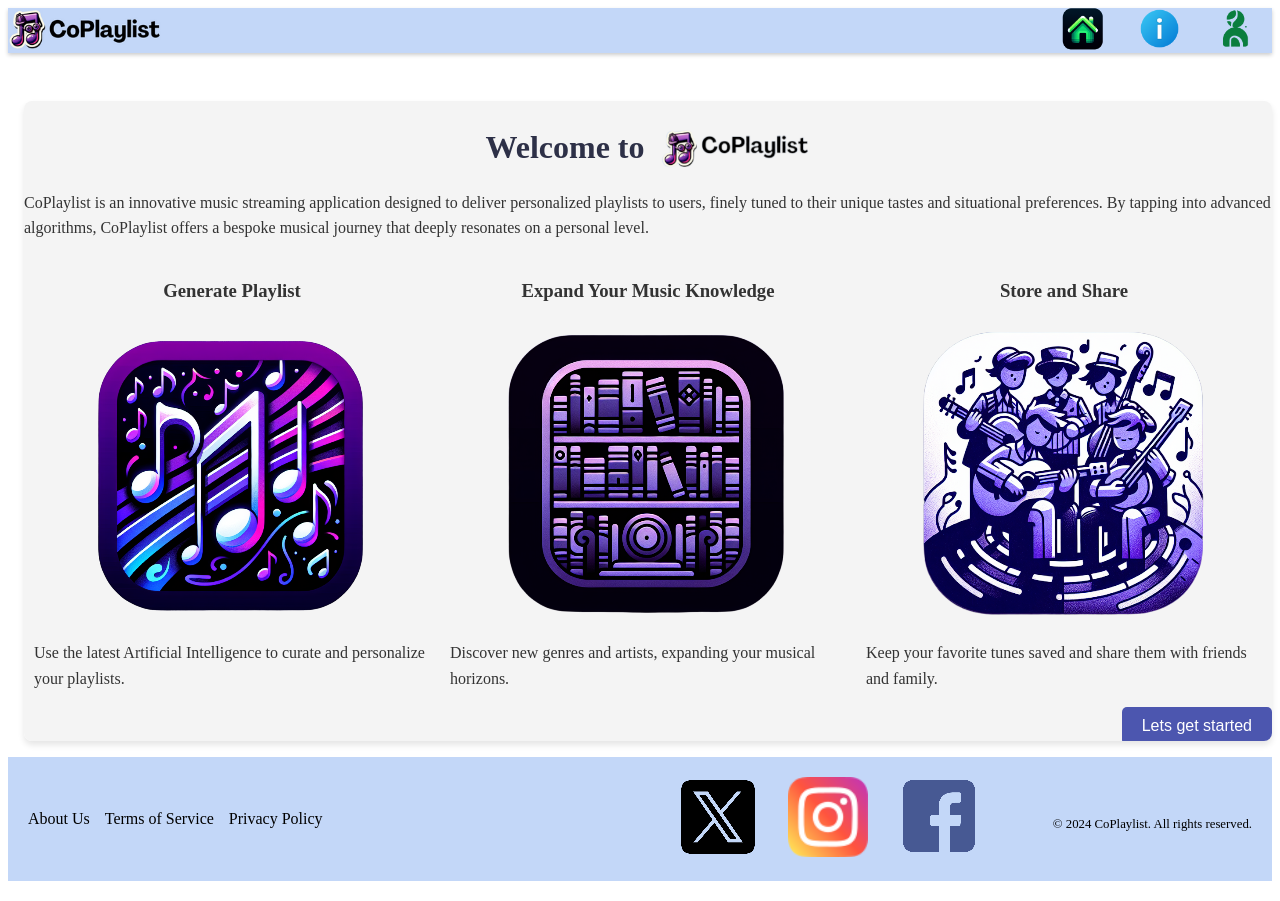
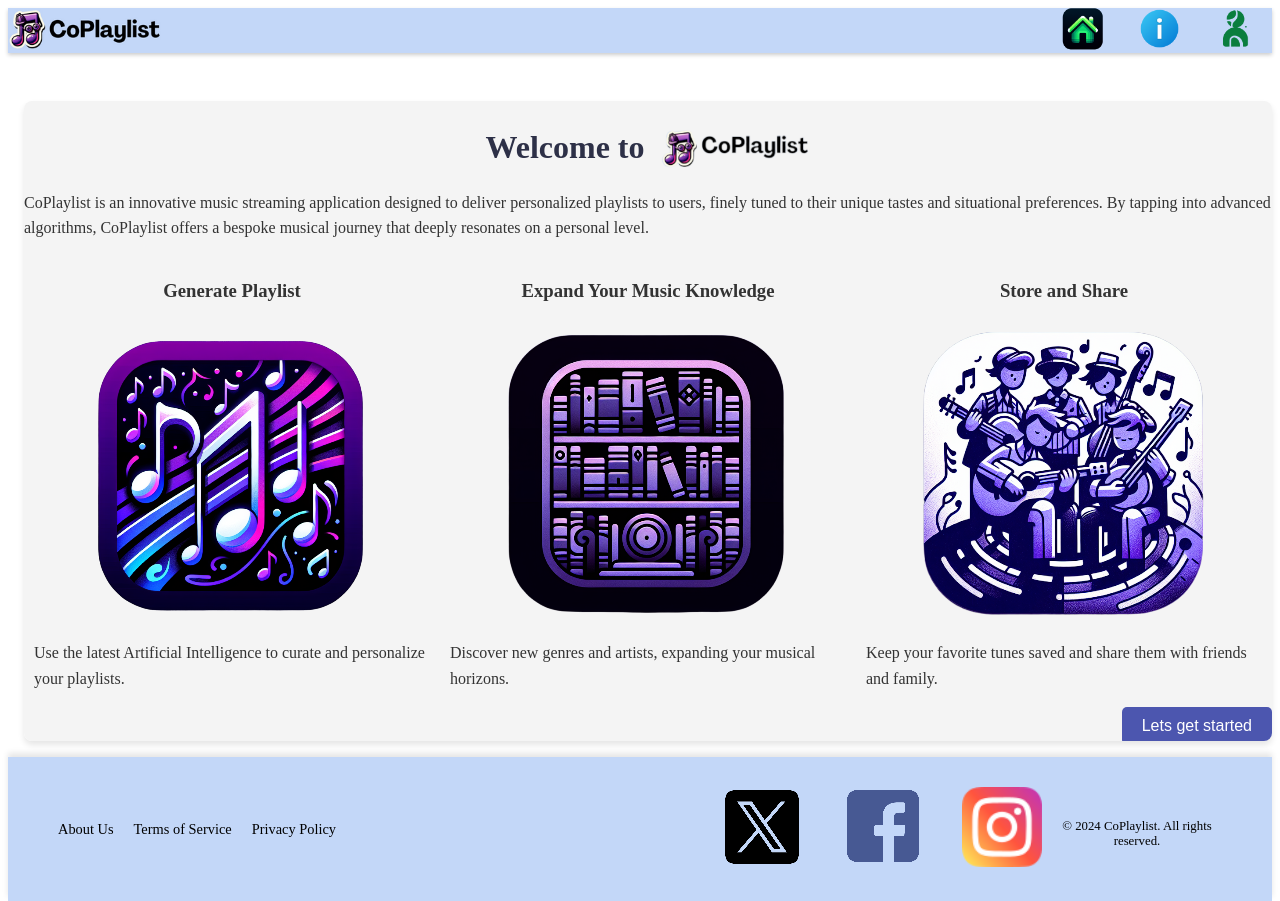
Before and after one commit to WuTangLan1/coplaylist, a Vue app: page / in a window 1280 px wide. Built offline with nearby package versions, Linux system fonts and the light colour scheme; no server answers.

Commit message:
Better icon managemengt

```diff
--- a/src/components/homeDir/bottomFooter.vue
+++ b/src/components/homeDir/bottomFooter.vue
@@ -19,10 +19,10 @@ export default {
             <img src="@/assets/images/footer/x_icon.png" alt="Twitter">
           </a>
           <a href="https://facebook.com/CoPlaylist" target="_blank">
-            <img src="@/assets/images/footer/instagram_icon.png" alt="Facebook">
+            <img src="@/assets/images/footer/facebook_icon.png" alt="Facebook">
           </a>
           <a href="https://instagram.com/CoPlaylist" target="_blank">
-            <img src="@/assets/images/footer/facebook_icon.png" alt="Instagram">
+            <img src="@/assets/images/footer/instagram_icon.png" alt="Instagram">
           </a>
         </div>
       </div>
@@ -32,7 +32,6 @@ export default {
     </footer>
   </template>
 
-
   <style scoped>
 @import '@/assets/css/styles.css';
 
@@ -41,33 +40,40 @@ export default {
   flex-direction: column;
   align-items: center;
   justify-content: center;
-    padding: 10px 20px;
+  padding: 20px;
   background-color: #C3D7F8;
   color: black;
   text-align: center;
+  box-shadow: 0 -4px 6px rgba(0, 0, 0, 0.1);
 }
 
 .footer-content {
   display: flex;
   flex-direction: column;
   align-items: center;
-    gap: 8px;
+  gap: 15px;
 }
 
 .footer-links {
   display: flex;
-    gap: 15px;
+  gap: 20px;
+  font-size: 0.9rem;
 }
 
 .social-media-icons {
   display: flex;
-    gap: 10px;
+  gap: 20px;
 }
 
 .footer-links a,
 .social-media-icons a {
   color: black;
   text-decoration: none;
+}
+
+.footer-links a:hover,
+.social-media-icons a:hover {
+  text-decoration: underline;
 }
 
 .copy-right {
@@ -79,12 +85,13 @@ export default {
   .bottom-footer {
     flex-direction: row;
     justify-content: space-between;
+    padding: 20px 50px;
   }
   .footer-content {
     flex-direction: row;
     justify-content: space-between;
     width: 100%;
-      max-width: 960px;
+    max-width: 1200px;
   }
 }
 </style>
```
Lines whose indentation alone changed are shown as unchanged.
